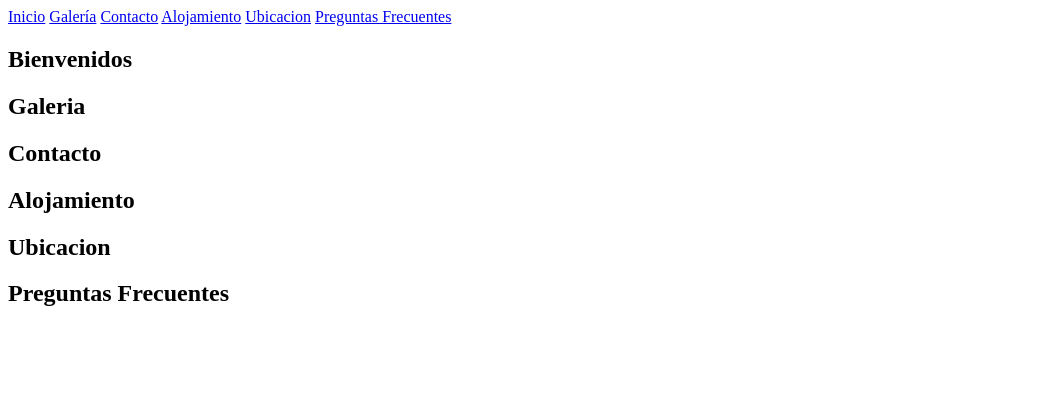
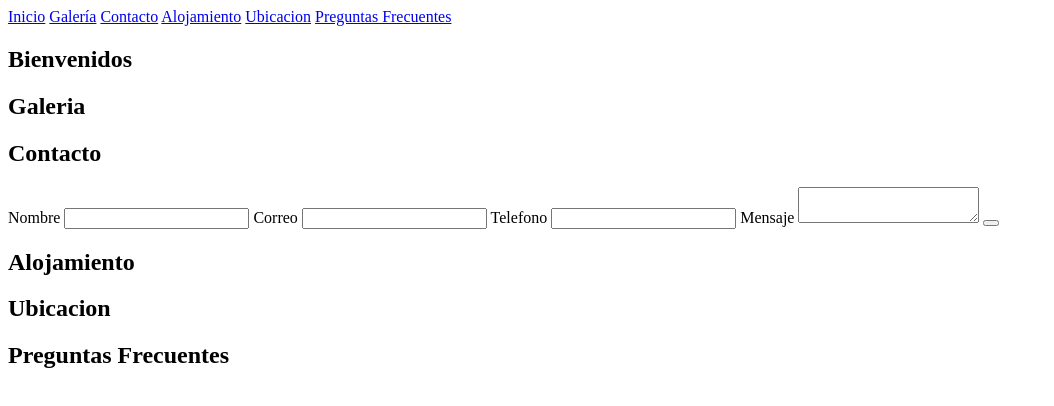
Before and after one commit to marcoscofredev/reservas-alojamiento, a plain HTML site: page index.html in a window 1280 px wide. Shown: the whole page, without its empty margins (0-1054 px from the left). Drawn offline with Linux system fonts and the light colour scheme.

Commit message:
completar seccion contacto

```diff
--- a/index.html
+++ b/index.html
@@ -22,6 +22,17 @@
     </section>
     <section id="Contacto">
         <h2>Contacto</h2>
+         <form>
+        <label for="nombre">Nombre</label>
+        <input type="text" id="nombre" name="nombre" autocomplete="additional-name" required>
+        <label for="correo">Correo</label>
+        <input type="email" id="correo" name="email" autocomplete="email" required>
+        <label for="telefono">Telefono</label>
+        <input type="tel" id="telefono" name="tel" autocomplete="tel">
+        <label for="mensaje">Mensaje</label>
+        <textarea id="mensaje" name="mensaje" required></textarea>
+        <button type="submit"></button>
+    </form>
     </section>
     <section id="Alojamiento">
         <h2>Alojamiento</h2>
@@ -31,5 +42,6 @@
     <section id="preguntas-frecuentes">
     <H2>Preguntas Frecuentes</H2>
     </section>
+
 </body>
 </html>
```
